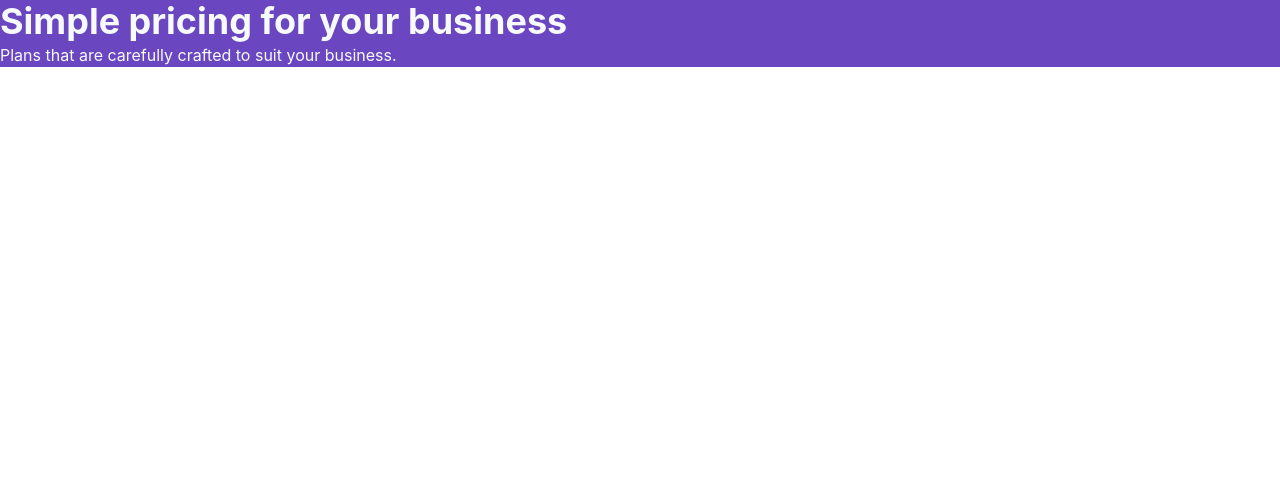
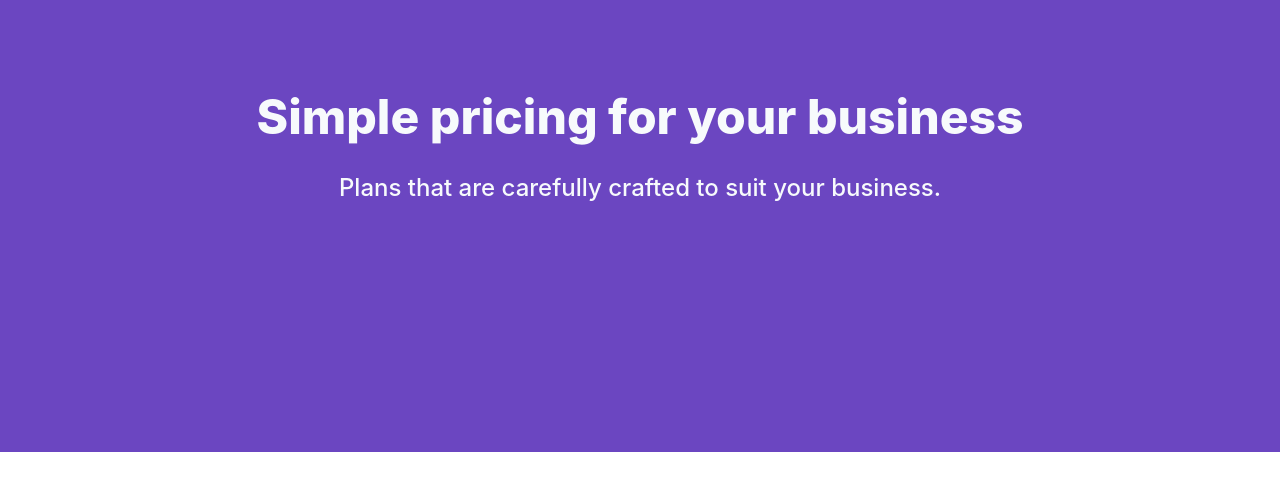
Before and after one commit to adex-badr18/chakra-ui-react, a React (Vite) app: page / in a window 1280 px wide. Shown: the top 490 px of the page. Built offline with nearby package versions, Linux system fonts and the light colour scheme.

Commit message:
Style header section

```diff
--- a/src/App.tsx
+++ b/src/App.tsx
@@ -1,5 +1,4 @@
 import { Header } from './components/Header';
-import { Box } from '@chakra-ui/react';
 import './App.css';
 
 function App() {
--- a/src/components/Header.tsx
+++ b/src/components/Header.tsx
@@ -2,9 +2,9 @@ import { Box, Heading, Text } from "@chakra-ui/react";
 
 export const Header = () => {
     return (
-        <Box bg='#6B46C1' color='#F7FAFC' w='100%'>
-            <Heading>Simple pricing for your business</Heading>
-            <Text>Plans that are carefully crafted to suit your business.</Text>
+        <Box bg='#6B46C1' color='#F7FAFC' pt='5.53em' pb='15.39em'>
+            <Heading textAlign='center' fontSize='3rem' fontWeight='800'>Simple pricing for your business</Heading>
+            <Text textAlign='center' mt='1em' fontSize='1.5rem' fontWeight='500'>Plans that are carefully crafted to suit your business.</Text>
         </Box>
     )
 }
```
